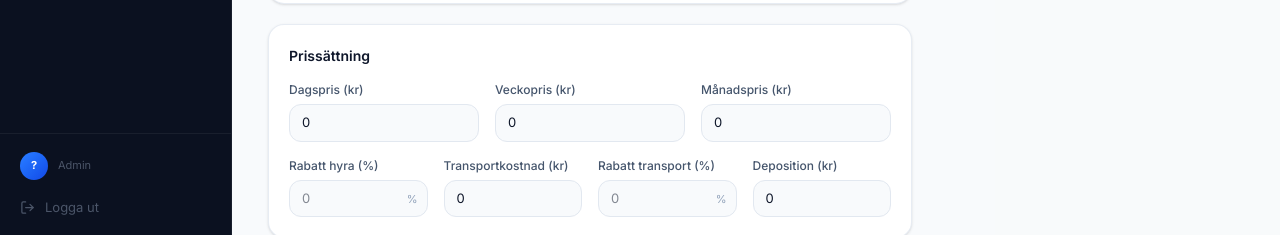
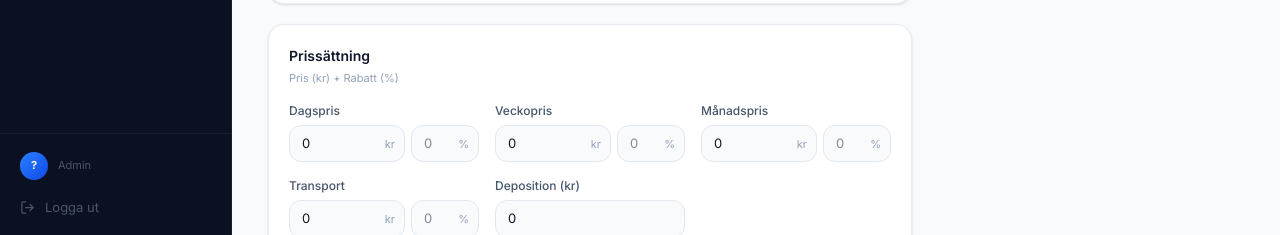
Before and after one commit to DavidWestlundcode/Fleetrent, a Next.js app: page /orders/new in a window 1280 px wide. Shown: the part 565-800 px from the top of the page. Built offline with nearby package versions, Linux system fonts and the light colour scheme; no server answers.

Commit message:
feat: inline price+discount fields matching template style

```diff
--- a/src/app/(app)/orders/new/page.tsx
+++ b/src/app/(app)/orders/new/page.tsx
@@ -22,6 +22,38 @@ function Field({ label, children, required }: { label: string; children: React.R
   );
 }
 
+function PriceWithDiscount({ label, price, discount, onPriceChange, onDiscountChange }: {
+  label: string;
+  price: number;
+  discount: number;
+  onPriceChange: (v: number) => void;
+  onDiscountChange: (v: number) => void;
+}) {
+  return (
+    <div>
+      <label className="block text-xs font-medium text-slate-600 mb-1.5">{label}</label>
+      <div className="flex gap-1.5">
+        <div className="flex-1 relative">
+          <input
+            type="number" min={0} value={price}
+            onChange={(e) => onPriceChange(Number(e.target.value))}
+            className={`${inputClass} pr-7`} placeholder="0"
+          />
+          <span className="absolute right-2.5 top-1/2 -translate-y-1/2 text-[11px] text-slate-400 pointer-events-none">kr</span>
+        </div>
+        <div className="w-[68px] relative">
+          <input
+            type="number" min={0} max={100} step={0.1}
+            value={discount || ''}
+            onChange={(e) => onDiscountChange(Math.min(100, Math.max(0, parseFloat(e.target.value) || 0)))}
+            className={`${inputClass} pr-6`} placeholder="0"
+          />
+          <span className="absolute right-2.5 top-1/2 -translate-y-1/2 text-[11px] text-slate-400 pointer-events-none">%</span>
+        </div>
+      </div>
+    </div>
+  );
+}
 
 function NewOrderForm() {
   const router = useRouter();
@@ -65,7 +97,9 @@ function NewOrderForm() {
   const [showArticleDropdown, setShowArticleDropdown] = useState(false);
 
   // Per-row discounts
-  const [rentalDiscount, setRentalDiscount] = useState(0);
+  const [dailyDiscount, setDailyDiscount] = useState(0);
+  const [weeklyDiscount, setWeeklyDiscount] = useState(0);
+  const [monthlyDiscount, setMonthlyDiscount] = useState(0);
   const [transportDiscount, setTransportDiscount] = useState(0);
   const [insuranceDiscount, setInsuranceDiscount] = useState(0);
 
@@ -101,7 +135,9 @@ function NewOrderForm() {
       depositArticleId: template.depositArticleId ?? '',
     }));
     // Apply per-price discounts from template
-    setRentalDiscount(isLong ? (template.longTermDailyDiscount ?? 0) : (template.dailyPriceDiscount ?? 0));
+    setDailyDiscount(isLong ? (template.longTermDailyDiscount ?? 0) : (template.dailyPriceDiscount ?? 0));
+    setWeeklyDiscount(isLong ? (template.longTermWeeklyDiscount ?? 0) : (template.weeklyPriceDiscount ?? 0));
+    setMonthlyDiscount(isLong ? (template.longTermMonthlyDiscount ?? 0) : (template.monthlyPriceDiscount ?? 0));
     setTransportDiscount(template.transportDiscount ?? 0);
     setInsuranceDiscount(template.insuranceDailyDiscount ?? 0);
   };
@@ -144,8 +180,12 @@ function NewOrderForm() {
     ? insuranceMonths * selectedTemplate.insuranceMonthlyPrice
     : 0;
 
-  // Per-row totals after discounts
-  const rentalTotal = openEnded ? 0 : calculatedPrice * (1 - rentalDiscount / 100);
+  // Per-row totals after discounts (each rate period uses its own discount)
+  const rentalTotal = openEnded ? 0 : (
+    priceBreakdown.months * form.monthlyPrice * (1 - monthlyDiscount / 100) +
+    priceBreakdown.weeks * form.weeklyPrice * (1 - weeklyDiscount / 100) +
+    priceBreakdown.days * form.dailyPrice * (1 - dailyDiscount / 100)
+  );
   const transportTotal = form.transportCost * (1 - transportDiscount / 100);
   const insuranceTotal = (includeInsurance && !openEnded) ? insuranceCost * (1 - insuranceDiscount / 100) : 0;
   const extraArticlesTotal = orderArticles.reduce((sum, r) => {
@@ -198,7 +238,7 @@ function NewOrderForm() {
         ? selectedTemplate.insuranceMonthlyPrice
         : undefined,
       orderArticles,
-      rentalDiscount: rentalDiscount || undefined,
+      rentalDiscount: dailyDiscount || undefined,
       transportDiscount: transportDiscount || undefined,
       insuranceDiscount: insuranceDiscount || undefined,
     });
@@ -377,44 +417,31 @@ function NewOrderForm() {
 
             {/* Pricing */}
             <div className="bg-white rounded-2xl border border-slate-200/80 p-5 shadow-sm">
-              <h2 className="text-[14px] font-semibold text-slate-900 mb-4">Prissättning</h2>
+              <h2 className="text-[14px] font-semibold text-slate-900 mb-1">Prissättning</h2>
+              <p className="text-[11px] text-slate-400 mb-4">Pris (kr) + Rabatt (%)</p>
               <div className="grid grid-cols-1 md:grid-cols-3 gap-4">
-                <Field label="Dagspris (kr)">
-                  <input type="number" value={form.dailyPrice} onChange={(e) => set('dailyPrice', Number(e.target.value))} className={inputClass} min={0} />
-                </Field>
-                <Field label="Veckopris (kr)">
-                  <input type="number" value={form.weeklyPrice} onChange={(e) => set('weeklyPrice', Number(e.target.value))} className={inputClass} min={0} />
-                </Field>
-                <Field label="Månadspris (kr)">
-                  <input type="number" value={form.monthlyPrice} onChange={(e) => set('monthlyPrice', Number(e.target.value))} className={inputClass} min={0} />
-                </Field>
+                <PriceWithDiscount
+                  label="Dagspris"
+                  price={form.dailyPrice} discount={dailyDiscount}
+                  onPriceChange={(v) => set('dailyPrice', v)} onDiscountChange={setDailyDiscount}
+                />
+                <PriceWithDiscount
+                  label="Veckopris"
+                  price={form.weeklyPrice} discount={weeklyDiscount}
+                  onPriceChange={(v) => set('weeklyPrice', v)} onDiscountChange={setWeeklyDiscount}
+                />
+                <PriceWithDiscount
+                  label="Månadspris"
+                  price={form.monthlyPrice} discount={monthlyDiscount}
+                  onPriceChange={(v) => set('monthlyPrice', v)} onDiscountChange={setMonthlyDiscount}
+                />
               </div>
-              <div className="grid grid-cols-2 md:grid-cols-4 gap-4 mt-4">
-                <Field label="Rabatt hyra (%)">
-                  <div className="relative">
-                    <input
-                      type="number" min={0} max={100} step={0.1}
-                      value={rentalDiscount || ''}
-                      onChange={(e) => setRentalDiscount(Math.min(100, Math.max(0, parseFloat(e.target.value) || 0)))}
-                      className={`${inputClass} pr-7`} placeholder="0"
-                    />
-                    <span className="absolute right-2.5 top-1/2 -translate-y-1/2 text-[11px] text-slate-400 pointer-events-none">%</span>
-                  </div>
-                </Field>
-                <Field label="Transportkostnad (kr)">
-                  <input type="number" value={form.transportCost} onChange={(e) => set('transportCost', Number(e.target.value))} className={inputClass} min={0} />
-                </Field>
-                <Field label="Rabatt transport (%)">
-                  <div className="relative">
-                    <input
-                      type="number" min={0} max={100} step={0.1}
-                      value={transportDiscount || ''}
-                      onChange={(e) => setTransportDiscount(Math.min(100, Math.max(0, parseFloat(e.target.value) || 0)))}
-                      className={`${inputClass} pr-7`} placeholder="0"
-                    />
-                    <span className="absolute right-2.5 top-1/2 -translate-y-1/2 text-[11px] text-slate-400 pointer-events-none">%</span>
-                  </div>
-                </Field>
+              <div className="grid grid-cols-1 md:grid-cols-3 gap-4 mt-4">
+                <PriceWithDiscount
+                  label="Transport"
+                  price={form.transportCost} discount={transportDiscount}
+                  onPriceChange={(v) => set('transportCost', v)} onDiscountChange={setTransportDiscount}
+                />
                 <Field label="Deposition (kr)">
                   <input type="number" value={form.deposit} onChange={(e) => set('deposit', Number(e.target.value))} className={inputClass} min={0} />
                 </Field>
@@ -688,15 +715,17 @@ function NewOrderForm() {
                 {/* Rental row */}
                 <div>
                   <div className="flex justify-between text-[13px]">
-                    <span className="text-slate-500">
+                    <span className="text-slate-500 flex items-center gap-1 flex-wrap">
                       Hyra {openEnded ? '(löpande)' : billableDays > 0 ? `(${billableDays} dagar)` : ''}
-                      {rentalDiscount > 0 && <span className="ml-1.5 text-[11px] font-medium text-emerald-600 bg-emerald-50 px-1.5 py-0.5 rounded-md">-{rentalDiscount}%</span>}
+                      {dailyDiscount > 0 && <span className="text-[11px] font-medium text-emerald-600 bg-emerald-50 px-1.5 py-0.5 rounded-md">-{dailyDiscount}% dag</span>}
+                      {weeklyDiscount > 0 && <span className="text-[11px] font-medium text-emerald-600 bg-emerald-50 px-1.5 py-0.5 rounded-md">-{weeklyDiscount}% vec</span>}
+                      {monthlyDiscount > 0 && <span className="text-[11px] font-medium text-emerald-600 bg-emerald-50 px-1.5 py-0.5 rounded-md">-{monthlyDiscount}% mån</span>}
                     </span>
-                    <span className={`font-medium ${openEnded ? 'text-slate-400 text-[12px]' : ''}`}>
+                    <span className={`font-medium shrink-0 ml-2 ${openEnded ? 'text-slate-400 text-[12px]' : ''}`}>
                       {openEnded ? 'Beräknas vid retur' : formatCurrency(rentalTotal)}
                     </span>
                   </div>
-                  {rentalDiscount > 0 && !openEnded && (
+                  {(dailyDiscount > 0 || weeklyDiscount > 0 || monthlyDiscount > 0) && !openEnded && (
                     <div className="flex justify-end">
                       <span className="text-[11px] text-slate-400 line-through">{formatCurrency(calculatedPrice)}</span>
                     </div>
```
